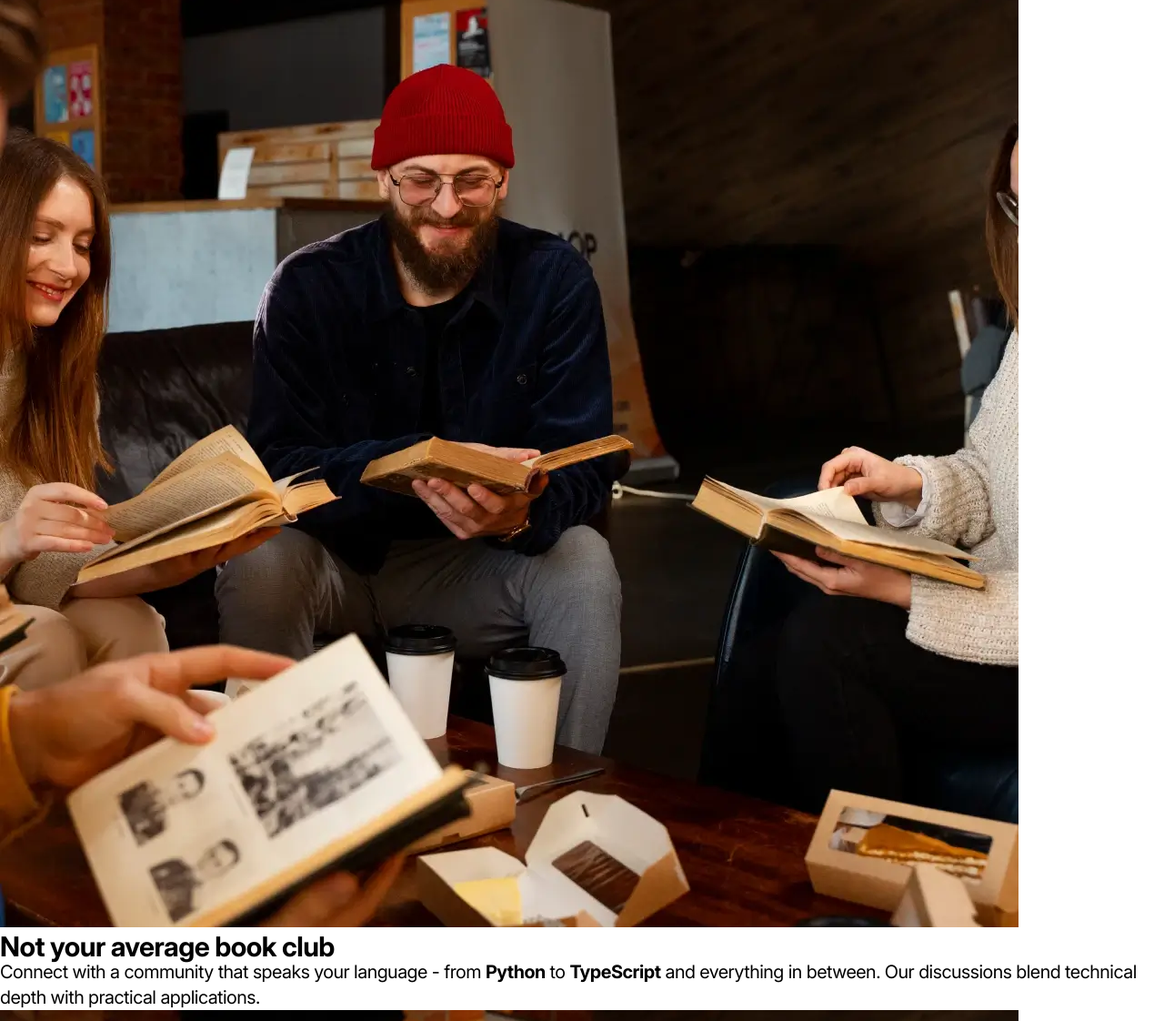
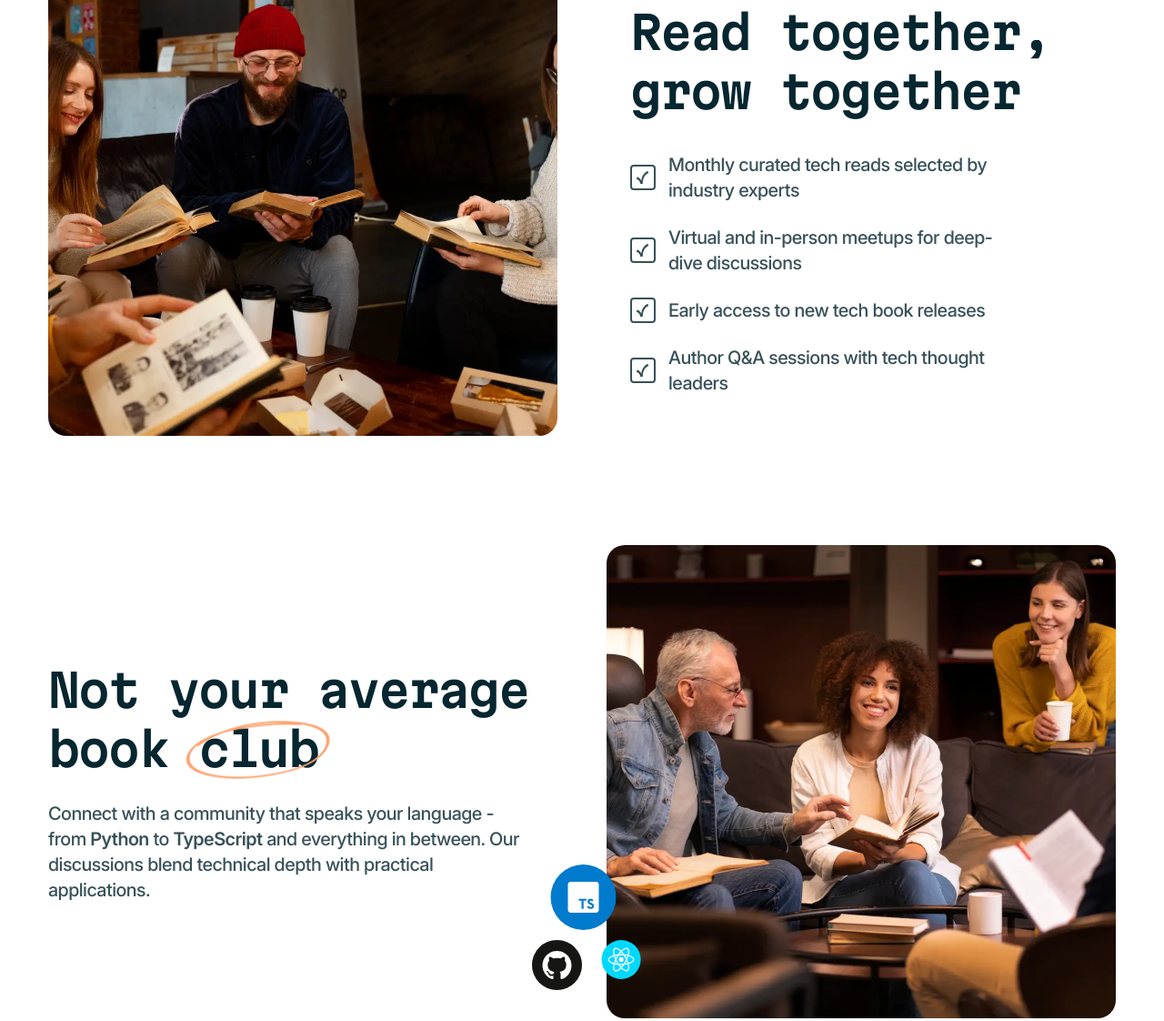
Before and after one commit to hector1234567/fm-tech-book-club-landing-page, a website: page index.html in a window 1280 px wide. Shown: the part 981-2103 px from the top of the page at 91% size. Drawn offline with Linux system fonts and the light colour scheme.

Commit message:
Features

```diff
--- a/index.html
+++ b/index.html
@@ -82,7 +82,9 @@
         </article>
         <article class="article">
           <div class="article__content">
-            <h2 class="article__heading">Not your average book club</h2>
+            <h2 class="article__heading">
+              Not your average book <strong>club</strong>
+            </h2>
             <p class="article__text">
               Connect with a community that speaks your language - from
               <strong>Python</strong> to <strong>TypeScript</strong> and
@@ -92,8 +94,8 @@
           </div>
           <figure class="article__img">
             <img
-              src="assets/images/image-read-together-desktop.webp"
-              alt="Together"
+              src="assets/images/image-not-average-desktop.webp"
+              alt="Not Average"
               srcset=""
             />
           </figure>
@@ -174,12 +176,13 @@
       <h3 class="footer__heading">Ready to debug your reading list?</h3>
       <a href="#" class="footer__btn btn">Review membership options</a>
 
-      <div class="footer__review review"></div>
-      <figure>
-        <img src="assets/images/image-avatars.webp" alt="Avatars" />
-      </figure>
-      <div class="review__stars"></div>
-      <p class="review__text">200+ developers joined already</p>
+      <div class="footer__review review">
+        <figure>
+          <img src="assets/images/image-avatars.webp" alt="Avatars" />
+        </figure>
+        <div class="review__stars"></div>
+        <p class="review__text">200+ developers joined already</p>
+      </div>
       <div class="footer__bar container">
         <p class="footer__legal">© 2024 - Tech Book Club</p>
       </div>
--- a/sass/base/base.scss
+++ b/sass/base/base.scss
@@ -18,3 +18,9 @@ body {
   width: 100%;
   max-width: 117.4rem;
 }
+
+main {
+  display: flex;
+  flex-direction: column;
+  align-items: center;
+}
--- a/sass/base/typography.scss
+++ b/sass/base/typography.scss
@@ -8,7 +8,7 @@
   src: url(/assets/fonts/inter/Inter-VariableFont_opsz\,wght.ttf);
 }
 
-$Regular: 400;
+$Regular: 500;
 $Semibold: 600;
 $Bold: 700;
 
--- /dev/null
+++ b/sass/components/article.scss
@@ -0,0 +1,95 @@
+.article {
+  display: flex;
+  justify-content: space-between;
+  align-items: center;
+  gap: 8rem;
+
+  &__img {
+    width: 56rem;
+    height: 52rem;
+    overflow: hidden;
+    border-radius: 2rem;
+    flex-shrink: 0;
+    z-index: -1;
+
+    img {
+      display: block;
+      width: 100%;
+      height: 100%;
+      object-fit: cover;
+    }
+  }
+
+  &__heading {
+    @include text-2("");
+    color: $Neutral-900;
+
+    strong {
+      font-weight: inherit;
+      display: inline-block;
+      position: relative;
+
+      &::before {
+        content: "";
+        background-image: url(/assets/images/pattern-circle.png);
+        background-repeat: no-repeat;
+        background-size: contain;
+        position: absolute;
+        top: 50%;
+        left: 50%;
+        transform: translate(-50%, -50%);
+        width: 120%;
+        height: 100%;
+      }
+    }
+  }
+
+  &__list {
+    list-style: none;
+    @include text-5("");
+    color: $Neutral-700;
+    display: flex;
+    flex-direction: column;
+    gap: 2.4rem;
+    max-width: 43.1rem;
+    margin-top: 3.4rem;
+
+    li {
+      display: flex;
+      align-items: center;
+      gap: 1.4rem;
+
+      &::before {
+        content: "";
+        background-image: url(/assets/images/icon-check.svg);
+        background-size: contain;
+        background-repeat: no-repeat;
+        display: block;
+        height: 2.8rem;
+        width: 2.8rem;
+        flex-shrink: 0;
+      }
+    }
+  }
+
+  &__text {
+    @include text-5("");
+    color: $Neutral-700;
+    margin-top: 2.4rem;
+
+    strong {
+      @include text-5("semibold");
+    }
+  }
+
+  &:nth-child(odd) {
+    flex-direction: row-reverse;
+  }
+
+  &:nth-child(2) {
+    background-image: url(/assets/images/logos-tech.svg);
+    background-repeat: no-repeat;
+    background-position: calc(50% + 0.5rem) calc(100% - 3.1rem);
+    background-size: auto 13.8rem;
+  }
+}
--- /dev/null
+++ b/sass/layout/features.scss
@@ -0,0 +1,7 @@
+.features {
+  @include container;
+  display: flex;
+  flex-direction: column;
+  gap: 12rem;
+  padding: 12rem 0;
+}
--- a/sass/main.scss
+++ b/sass/main.scss
@@ -3,6 +3,8 @@
 @import "base/base.scss";
 
 @import "layout/header.scss";
+@import "layout/features.scss";
 
 @import "components/button.scss";
 @import "components/review.scss";
+@import "components/article.scss";
```
Also changed, not shown: css/style.css, 1 other file.
